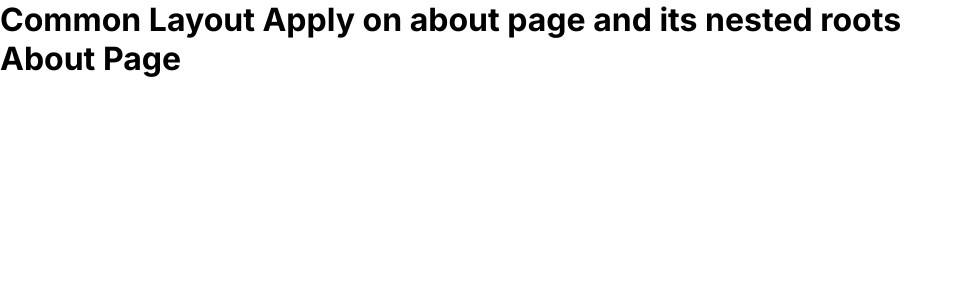
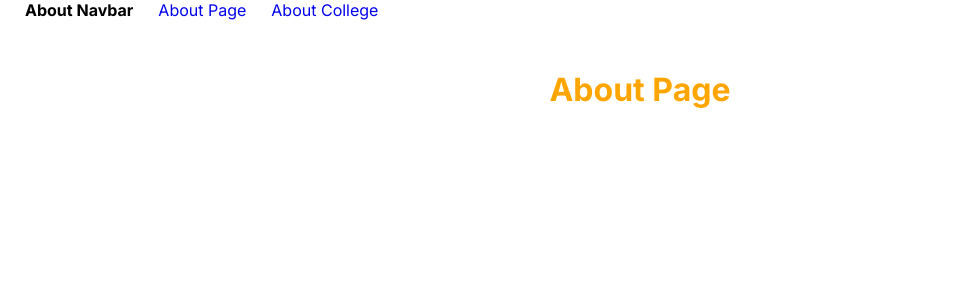
Before and after one commit to Avinashvns/nextjslearn, a Next.js app: page /about in a window 1280 px wide. Shown: the top 300 px of the page, without its empty margins (0-963 px from the left). Built offline with nearby package versions, Linux system fonts and the light colour scheme.

Commit message:
common layout with css

```diff
--- /dev/null
+++ b/src/app/about/about.css
@@ -0,0 +1,23 @@
+.about-menu {
+    display: flex;
+
+}
+
+.about-menu li {
+    margin-left: 25px;
+    list-style-type: none;
+}
+
+.about-menu li a {
+    text-decoration: none;
+}
+
+.about-menu h4 {
+    margin: 0;
+}
+
+.heading {
+    color: orange;
+    text-align: center;
+    margin-top: 50px;
+}
--- a/src/app/about/aboutcollege/page.js
+++ b/src/app/about/aboutcollege/page.js
@@ -1,7 +1,7 @@
 const AboutCollege = () => {
     return (
         <div>
-            <h1>About College Page</h1>
+            <h1 className="heading">About College Page</h1>
         </div>
     )
 }
--- a/src/app/about/layout.js
+++ b/src/app/about/layout.js
@@ -1,9 +1,20 @@
-
+import Link from "next/link";
+import './about.css'
 
 export default function Layout({ children }) {
     return (
         <div>
-            <h1>Common Layout Apply on about page and its nested roots</h1>
+            <ul className="about-menu">
+                <li>
+                    <h4>About Navbar</h4>
+                </li>
+                <li>
+                    <Link href='/about'>About Page</Link>
+                </li>
+                <li>
+                    <Link href='/about/aboutcollege'>About College</Link>
+                </li>
+            </ul>
             {
                 children
             }
--- a/src/app/about/page.js
+++ b/src/app/about/page.js
@@ -1,9 +1,8 @@
-
 
 const About = () => {
     return (
         <div>
-            <h1>About Page</h1>
+            <h1 className="heading">About Page</h1>
         </div>
     )
 }
```
